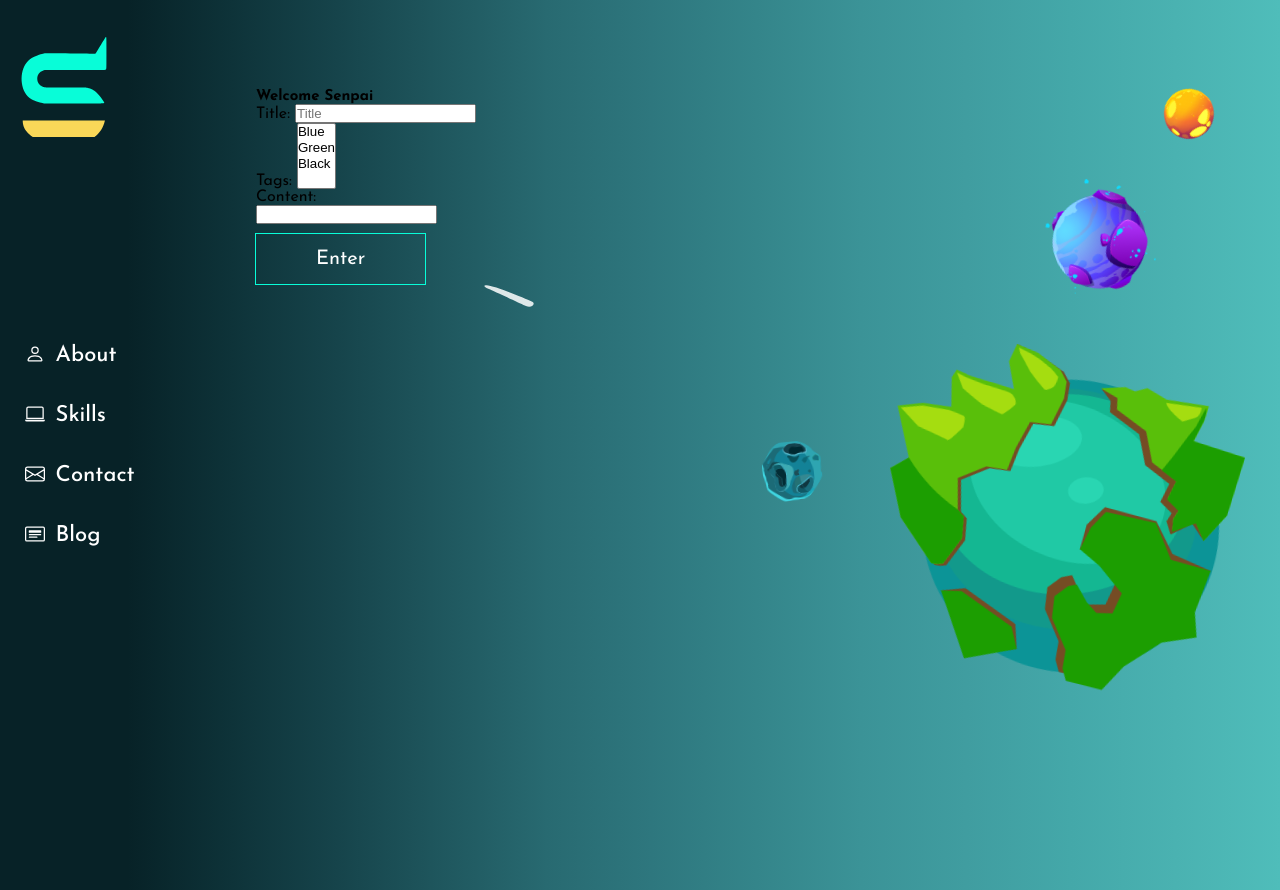
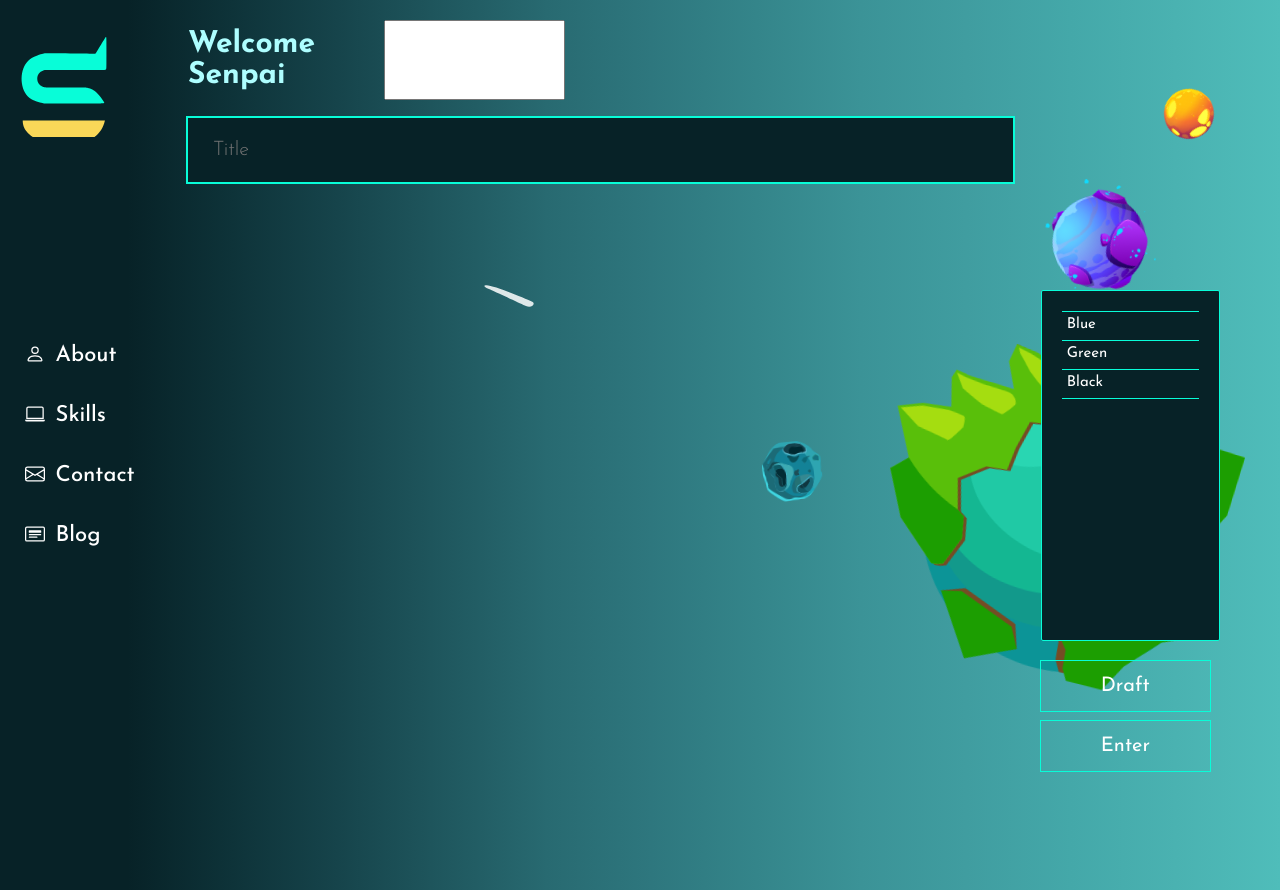
Before and after one commit to simarsudo/portfolio, a Django app: page /blog/superelder/ in a window 1280 px wide. Run offline with Django 4.2, Linux system fonts and the light colour scheme; style sheets or scripts are compiled from the project's sources; some libraries are stand-ins or nearby versions.

Commit message:
remove list, map css. blog editing page style done

```diff
--- a/blog/templates/blog/components/new_blog.html
+++ b/blog/templates/blog/components/new_blog.html
@@ -1,9 +1,11 @@
 <div id="new_blog">
-    <h2 class="blog-heading">Welcome Senpai</h2>
     <form class="blog-form" autocomplete="off">
-        {% csrf_token %}
+        <h2 class="blog-heading">Welcome Senpai</h2>
         {{ blog.media|safe }}
-        {{ blog.as_p }}
-        <button class="primary-btn" type="button">Enter</button>
+        {{ blog }}
+        <div class="btns">
+            <button class="primary-btn" type="button">Draft</button>
+            <button class="primary-btn" type="button">Enter</button>
+        </div>
     </form>
 </div>
--- a/blog/templates/blog/superelder.html
+++ b/blog/templates/blog/superelder.html
@@ -1,6 +1,8 @@
 {% extends 'base.html' %}
 {% load static %}
 {% block css %}
+    <link rel="stylesheet" href="{% static "prism.css" %}">
+    <script src="{% static "prism.js" %}"></script>
     <link rel="stylesheet" href="{% static "superelder.css" %}">
     <script defer src="{% static "tiny_mce.js" %}"></script>
 {% endblock css %}
@@ -8,7 +10,7 @@
 {% block body %}
 <section class="main">
     <!-- background -->
-        {% include 'index/components/background.html' %}
+    {% include 'index/components/background.html' %}
     <!-- background -->
 
     <!-- logo -->
@@ -19,9 +21,13 @@
     {% include 'index/components/navbar.html' %}
     <!-- navbar -->
 
+    <!-- login -->
     {% include 'blog/components/login.html' %}
+    <!-- login -->
 
+    <!-- login -->
     {% include 'blog/components/new_blog.html' %}
+    <!-- login -->
 
 </section>
 {% endblock body %}
--- a/static-production/scss/abstracts/_index.scss
+++ b/static-production/scss/abstracts/_index.scss
@@ -1,4 +1,2 @@
 @forward "./colors";
 @forward "./fonts";
-@forward "./maps";
-@forward "./lists";
--- a/static-production/scss/abstracts/_lists.scss
+++ /dev/null
@@ -1 +0,0 @@
-$skills: 'mango',
--- a/static-production/scss/abstracts/_maps.scss
+++ /dev/null
@@ -1,11 +0,0 @@
-// $skill-coordinate: ("mango-h": "-10rem", "mango-h": "-10rem")
-$skill-coordinate: (
-    "mongo": (
-        "row1": 2,
-        "row2": 3,
-        "column1": 3,
-        "column2": 5,
-        "top": 70vh,
-        "left": 60vh,
-    ),
-);
--- a/static-production/scss/base/_base.scss
+++ b/static-production/scss/base/_base.scss
@@ -27,23 +27,23 @@ h1 {
 }
 
 h2 {
-    font-size: 2.4;
+    font-size: 2.46rem;
 }
 
 h3 {
-    font-size: 1.872;
+    font-size: 1.8726rem;
 }
 
 h4 {
-    font-size: 1.6;
+    font-size: 1.66rem;
 }
 
 h5 {
-    font-size: 1.328;
+    font-size: 1.3286rem;
 }
 
 h6 {
-    font-size: 1.072;
+    font-size: 1.0726rem;
 }
 
 a {
--- a/static-production/scss/functions/_index.scss
+++ /dev/null
@@ -1 +0,0 @@
-@forward "./functions";
--- a/static-production/scss/skills.scss
+++ b/static-production/scss/skills.scss
@@ -3,7 +3,6 @@
 @use "./components" as *;
 @use "./layout" as *;
 @use "./mixins" as *;
-@use "./functions" as *;
 
 body {
     max-height: 100vh;
--- a/static-production/scss/superelder.scss
+++ b/static-production/scss/superelder.scss
@@ -5,8 +5,8 @@
 @use "./mixins" as *;
 
 body {
-    max-height: 100vh;
-    max-width: 100vw;
+    height: 100%;
+    width: 100%;
 }
 
 .main {
@@ -76,15 +76,98 @@ body {
 
 .primary-btn {
     @include primary-btn;
+    height: 5rem;
     margin-left: 0;
 }
 
-///////////////
+/////////////// new blog
 
 #new_blog {
-    display: flex;
-    flex-direction: column;
-    grid-row: 2 / 10;
-    grid-column: 3 / 5;
+    grid-row: 1 / -1;
+    grid-column: 2 / -1;
+    padding: 2rem 6rem;
     // display: none;
 }
+
+.blog-heading {
+    @include h2-contact;
+    display: flex;
+    align-items: center;
+    justify-content: center;
+    grid-row: 1 / 2;
+    grid-column: 1 / 4;
+    margin-top: 0;
+}
+
+.blog-form {
+    grid-row: 2 / -2;
+    grid-column: 1 / -1;
+    display: grid;
+    grid-template-columns: repeat(12, 1fr);
+    grid-template-rows: repeat(10, 9vh);
+    row-gap: 1rem;
+    column-gap: 2rem;
+
+    label {
+        display: none;
+    }
+}
+
+#id_Title {
+    @include input;
+    @include input-placeholders;
+    outline: 2px solid $primary-blue;
+    background-color: $primary-background-dark;
+    margin-left: 0;
+    grid-row: 2 / 3;
+    grid-column: 1 / -2;
+    font-family: $primary-font;
+    font-size: 2rem;
+}
+
+#id_Tags {
+    grid-row: 4 / 8;
+    grid-column: -2 / -1;
+    background-color: $primary-background-dark;
+    color: $primary-font-color;
+    font-family: $primary-font;
+    border-color: $primary-blue;
+    padding: 2rem;
+
+    & option {
+        font-size: 1.5rem;
+        padding: 0.5rem;
+        border-top: 1px solid $primary-blue;
+
+        &:last-child {
+            border-bottom: 1px solid $primary-blue;
+        }
+    }
+}
+
+select[multiple]:focus option:checked {
+    background: $primary-background-light
+        linear-gradient(
+            0deg,
+            $primary-background-light 0%,
+            $primary-background-light 100%
+        );
+}
+
+.tox {
+    grid-row: 3 / -1;
+    grid-column: 1 / -2;
+
+    &-tinymce {
+        outline: 2px solid $primary-blue;
+    }
+
+    &-edit-area__iframe {
+        background-color: #cecece;
+    }
+}
+
+.btns {
+    grid-row: 8 / -1;
+    grid-column: -2 / -1;
+}
```
Also changed, not shown: static-production/js/components/tiny_mce.js (+67 -0 lines), static-production/scss/functions/_functions.scss (deleted, +0 -39 lines).
